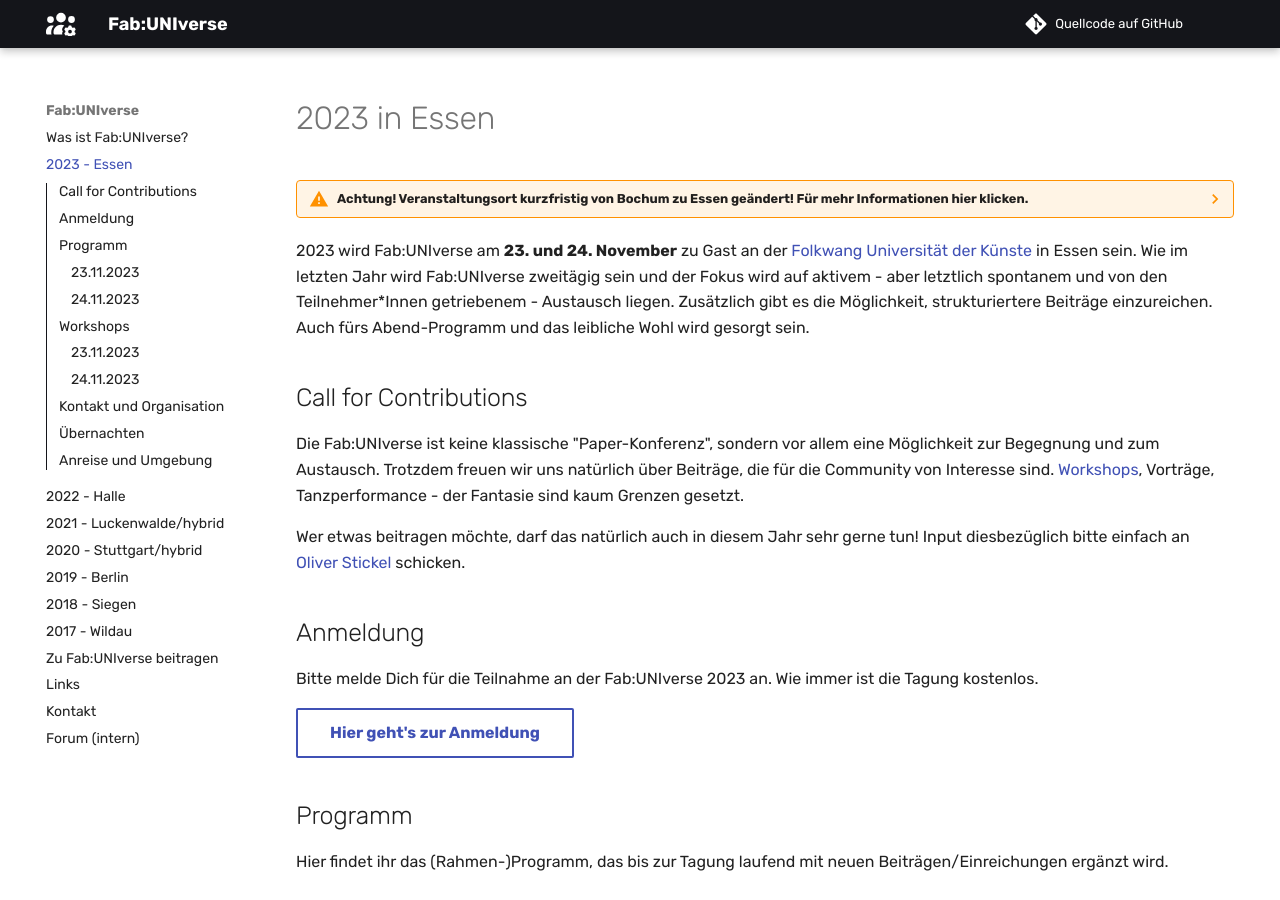
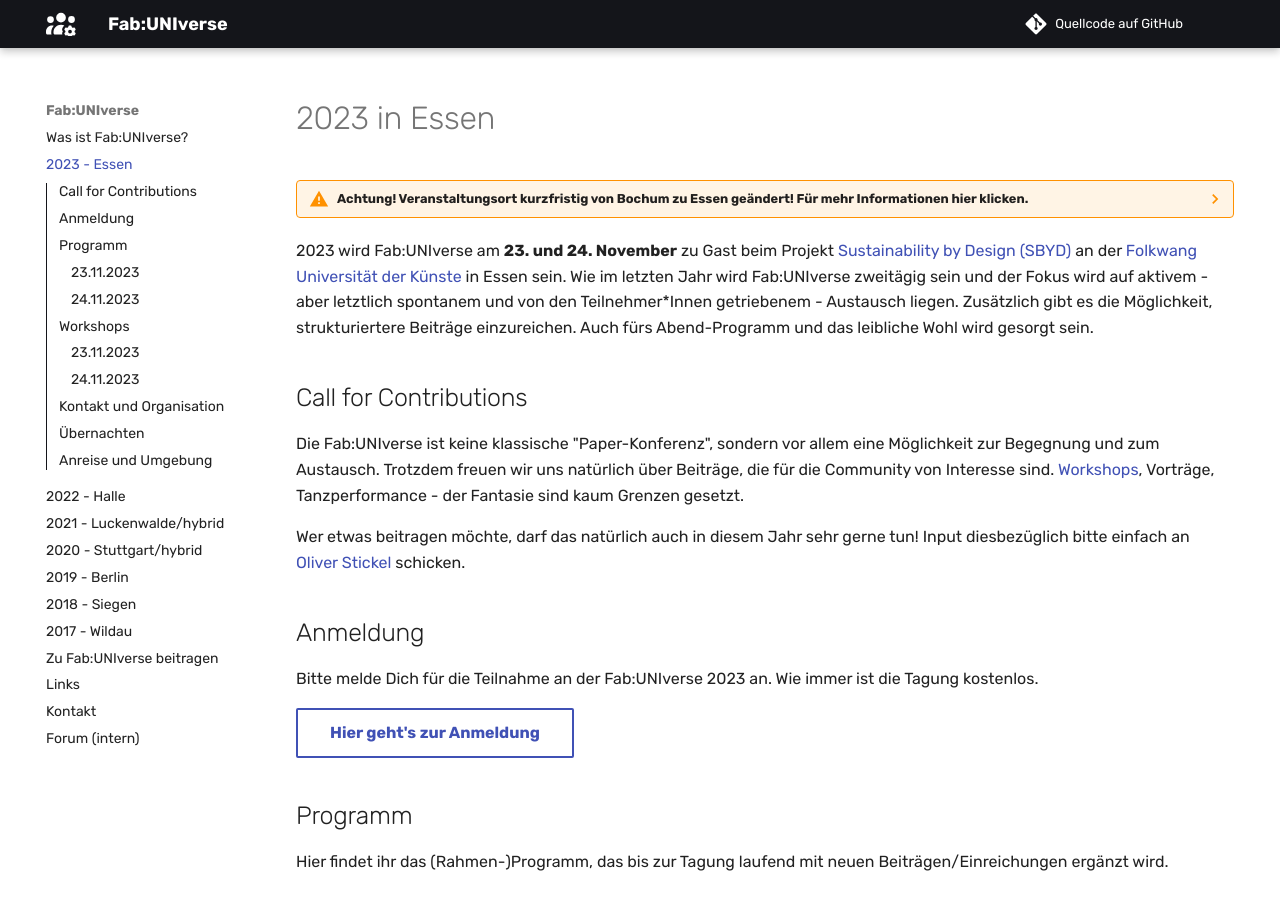
Before and after one commit to fabuniverse/website, an MkDocs documentation site: the page built from docs/2023.md, in a window 1280 px wide and 900 px high. Built offline with MkDocs 1.6.1 and Material for MkDocs 9.7.7, drawn with Linux system fonts in a browser that asks for light colours; comment, search, counter and statistics services are not loaded; some of the changed lines change nothing that is shown.

Commit message:
folkwang-sbyd-infos

```diff
--- a/docs/2023.md
+++ b/docs/2023.md
@@ -8,11 +8,13 @@
 
     Bestehende Anreise- und Hotelpläne können damit unverändert bleiben, denn der Campus der Folkwang ist nicht weit von Bochum entfernt und gut erreichbar. Der konkrete Veranstaltungsort wird das architektonische Meisterwerk des [SANAA-Gebäudes](https://www.folkwang-uni.de/home/hochschule/ueber-folkwang/campus/campus-zollverein-fachbereich-gestaltung/sanaa-gebaeude-zollverein) sein, in dem die Folkwang uns für die Tagung großzügige Flächen zur Verfügung stellt.
 
+    Im vom BMBF und der Gemeinsamen Wissenschaftskonferenz geförderten Projekt [Sustainability by Design (SBYD)](https://www.instagram.com/sbyd.space/) entwickelt die [Fachgruppe Industrial Design](https://www.instagram.com/folkwang_id/) Transferstrategien und -formate im Kontext der Nachhaltigkeit. Darin sollen Erkenntnisse aus der Nachhaltigkeitsforschung mit Hilfe von Designmethoden in Zivilgesellschaft und Wirtschaft transferiert werden.
+
     Mit dem [Advanced Technology Lab](https://id.folkwang-uni.de/werkstatten/advanced-technology-lab/) (ATL) betreibt die Folkwang ein bewusst an das Konzept der Fab Labs angelegtes Labor inmitten der traditionell strukturierten, disziplinären Werkstätten der Universität. Die unmittelbare Umgebung bildet dabei das UNESCO-Welterbe [Zollverein](https://www.zollverein.de/) - einen besseren Einblick ins Ruhrgebiet und die dort gelebte Kultur und Transformation kann man sich eigentlich nicht wünschen.
 
     Hintergrund des kurzfristigen Ortswechsels: Die [Worldfactory der Ruhr-Universität Bochum](https://www.worldfactory.de/) hat am 13.11.2023 und 14.11.2023 ihre Zusage zur Gastgeberschaft für die Fab:UNIverse 2023 zurückgezogen. Betroffen davon sind der Tagungsort im Makerspace der Ruhr-Universität Bochum, unterstützendes Personal, Catering-Kosten sowie zwei aus der RUB eingereichte und ebenfalls zurückgezogene Workshops.
 
-2023 wird Fab:UNIverse am **23. und 24. November** zu Gast an der [Folkwang Universität der Künste](https://www.folkwang-uni.de/) in Essen sein. Wie im letzten Jahr wird Fab:UNIverse zweitägig sein und der Fokus wird auf aktivem - aber letztlich spontanem und von den Teilnehmer\*Innen getriebenem - Austausch liegen. Zusätzlich gibt es die Möglichkeit, strukturiertere Beiträge einzureichen. Auch fürs Abend-Programm und das leibliche Wohl wird gesorgt sein.
+2023 wird Fab:UNIverse am **23. und 24. November** zu Gast beim Projekt [Sustainability by Design (SBYD)](https://www.instagram.com/sbyd.space/) an der [Folkwang Universität der Künste](https://www.folkwang-uni.de/) in Essen sein. Wie im letzten Jahr wird Fab:UNIverse zweitägig sein und der Fokus wird auf aktivem - aber letztlich spontanem und von den Teilnehmer\*Innen getriebenem - Austausch liegen. Zusätzlich gibt es die Möglichkeit, strukturiertere Beiträge einzureichen. Auch fürs Abend-Programm und das leibliche Wohl wird gesorgt sein.
 
 ## Call for Contributions
 
```
